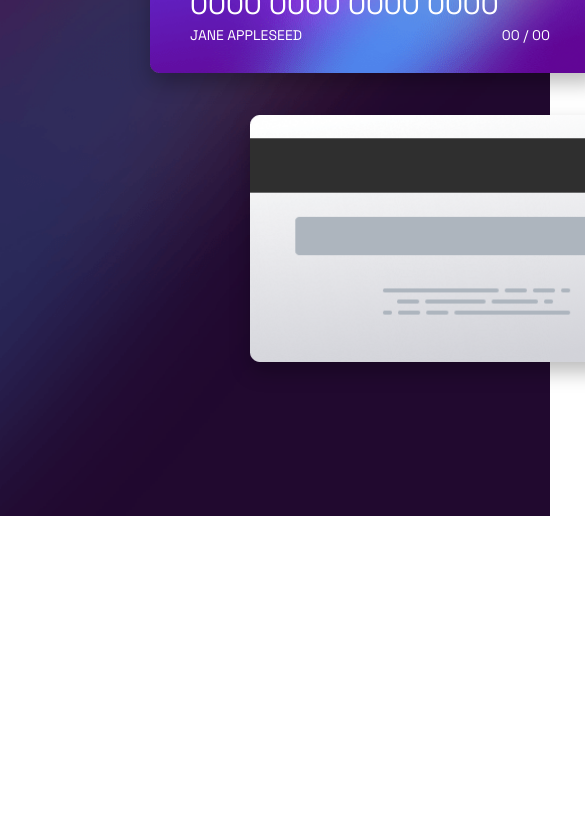
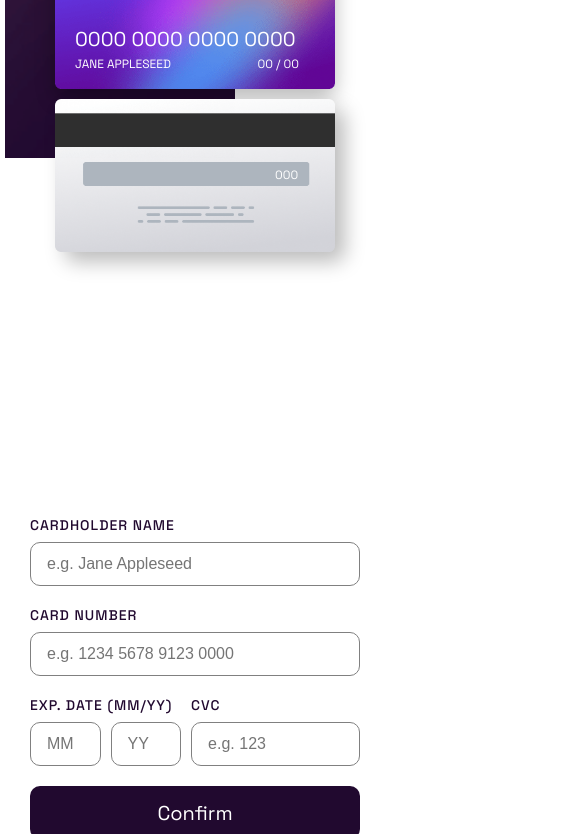
Before and after one commit to BegoCaZa/tarjeta-interactiva, a plain HTML site: page index.html in a window 390 px wide. Shown: the part 328-1162 px from the top of the page, 585 px wide, since content can reach past the window. Before the commit the page ends 844 px from the top, so only its background shows below. Drawn offline with Linux system fonts and the light colour scheme.

Commit message:
MEDIOCRIDAD
Pude haberle dedicado más al responsive pero..... -.- cantidad>calidad

```diff
--- a/css/styles.css
+++ b/css/styles.css
@@ -5,8 +5,11 @@
   --color-error:red;
   --color-deepViolet:#21092F;
   --card-alignment: 40px;
+  --card-alignment-mobile:20px;
   --typeography-cardName: 28px;
   --typeography-cardInfo: 14px;
+  --typeography-cardName-mobile: 20px;
+  --typeography-cardInfo-mobile: 12px;
 
 
 }
@@ -108,7 +111,6 @@ display: flex;
 flex-direction: row;
 width: 80%;
 justify-content: space-between;
-
 }
 
 .back-card{
@@ -211,3 +213,88 @@ flex-direction: column;
   font-size: 20px;
   font-family: inherit;
 }
+
+@media screen and (max-width: 768px){
+
+  body{
+    flex-direction: column;
+    align-items: center;
+    overflow-x: hidden;
+    padding: 0;
+
+  }
+
+  .cards-container{
+    position: relative;
+    overflow-x: hidden;
+    gap: 10px;
+    padding: 50px;
+    margin: 0;
+  }
+
+  .cards-container::before{
+    content: '';
+    position: absolute;
+    background-image: url(../assets/bg-main-mobile.png);
+    background-position: top right;
+    background-size: 200%;
+    background-repeat: no-repeat;
+
+  }
+
+  .front-card{
+    width: 280px;
+  }
+  .card-logo{
+    position: absolute;
+    top: 20px;
+    left: var(--card-alignment-mobile);
+    width: 50px;
+  }
+  .card-number{
+    position: absolute;
+    top: 90px;
+    left: var(--card-alignment-mobile);
+    font-size: var(--typeography-cardName-mobile);
+    color: var(--color-cardInfo);
+  }
+
+
+  .card-info{
+  position: absolute;
+  top: 120px;
+  left: var(--card-alignment-mobile);
+  font-size: var(--typeography-cardInfo-mobile);
+  color: var(--color-cardInfo);
+  display: flex;
+  flex-direction: row;
+  width: 80%;
+  justify-content: space-between;
+  }
+
+  .back-card{
+    position: relative;
+    width: 280px;
+    margin-left: 0px;
+    display: flex;
+    flex-direction: column;
+    border-radius: 10px;
+      box-shadow: 10px 10px 20px rgba(0, 0, 0, 0.261);
+    }
+
+    .card-cvc{
+     position: absolute;
+     top: 68px;
+     left: 220px;
+     font-size: var(--typeography-cardInfo-mobile);
+    color: var(--color-cardInfo);
+    }
+
+    .form{
+      display: flex;
+      flex-direction: column;
+      gap: 20px;
+      width: 330px;
+      margin-bottom: 30px;
+    }
+}
```
